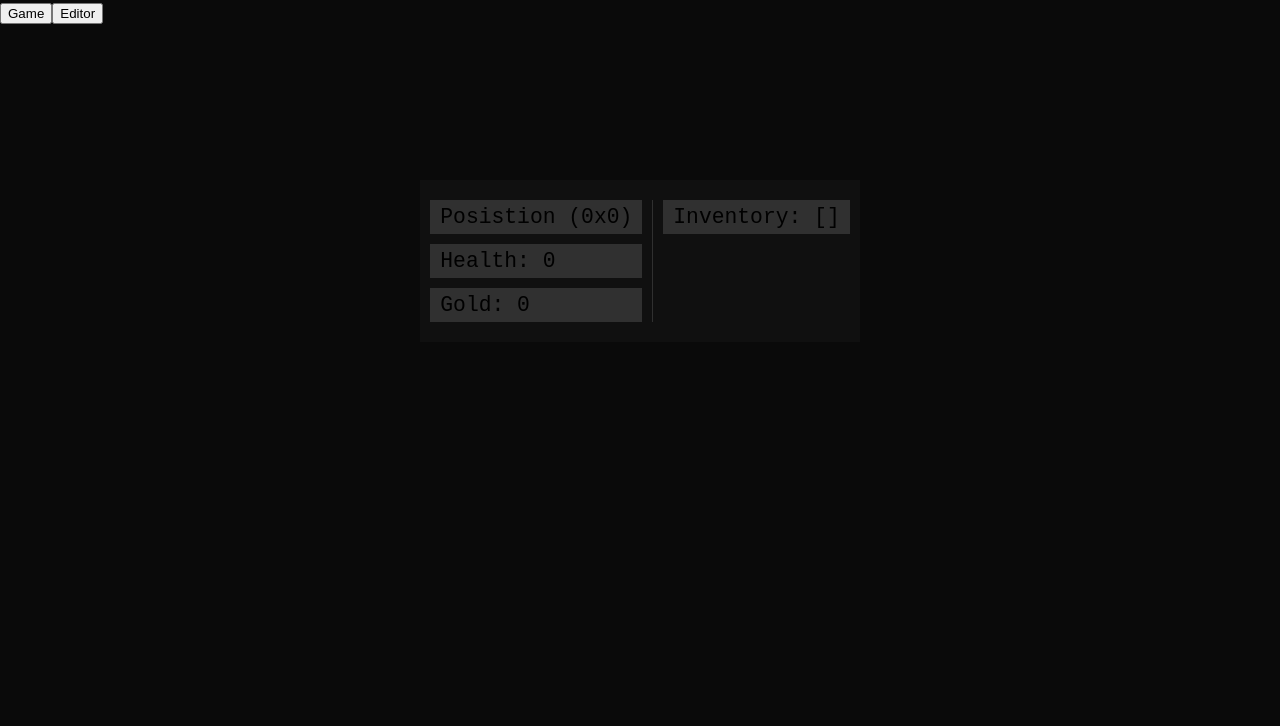
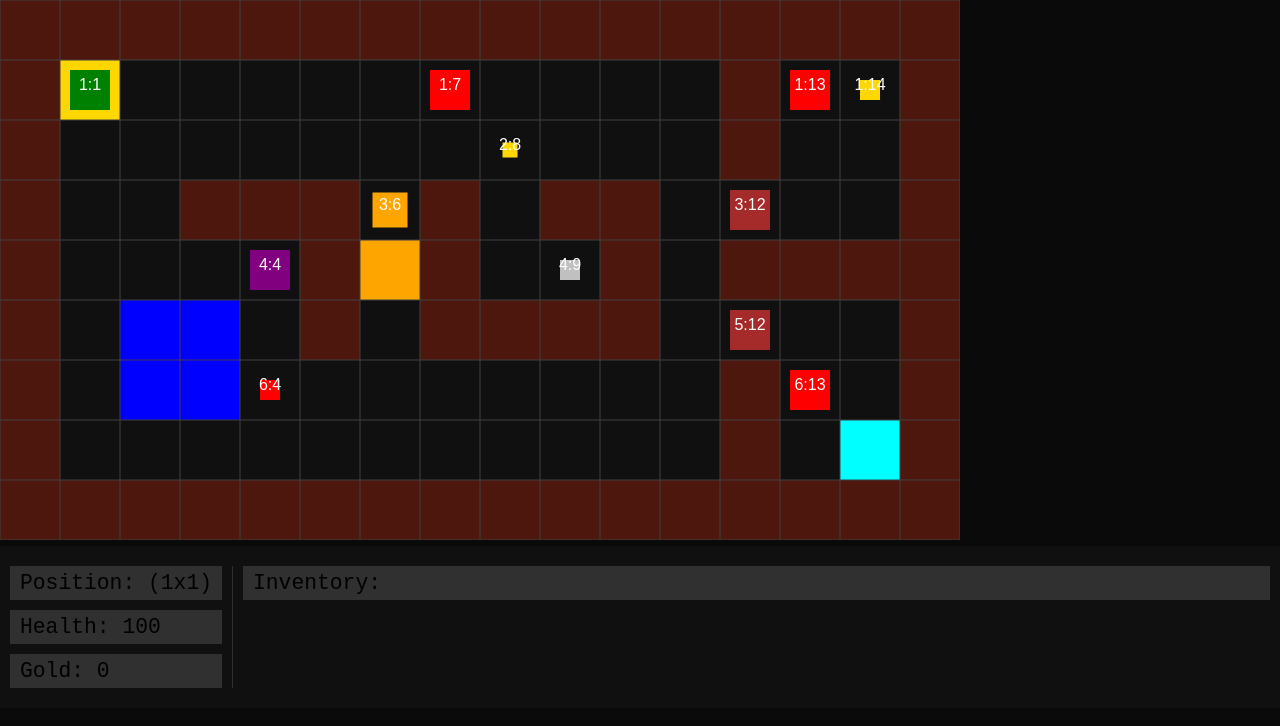
Before and after one commit to attila00198/dungeongame, a plain HTML site: page index.html in a window 1280 px wide. Drawn offline with Linux system fonts and the light colour scheme.

Commit message:
Removes editor features and refactors entity spawning
Streamlines the UI and codebase by removing the editor tab, related scripts, and styles, focusing solely on the dungeon game. Refactors entity placement logic for clarity, separating fixed and random entity spawns to improve reliability and maintainability. Enables debug mode by default and enhances debug display for entities.

These changes simplify the user experience and code structure, making future maintenance and feature additions easier.

```diff
--- a/index.html
+++ b/index.html
@@ -6,9 +6,8 @@
     <meta name="viewport" content="width=device-width, initial-scale=1.0">
 
     <link rel="stylesheet" href="static/css/style.css">
-    <link rel="stylesheet" href="static/css/editor.css">
 
-    <title>Dungeon Game + Editor</title>
+    <title>Dungeon Game</title>
 </head>
 
 <body>
@@ -23,12 +22,6 @@
     <!-- UI and Game initialization -->
     <script src="static/js/ui.js"></script>
     <script src="static/js/game.js"></script>
-
-    <!-- Editor files -->
-    <script src="static/js/editor.js"></script>
-    <script src="static/js/editor-ui.js"></script>
-    <script src="static/js/map-loader.js"></script>
-
 </body>
 
 </html>
--- a/static/css/style.css
+++ b/static/css/style.css
@@ -44,8 +44,3 @@ body {
     padding: 5px 10px;
     background-color: #303030;
 }
-
-#gameTab {
-    width: fit-content;
-    margin: 0 auto;
-}
--- a/static/js/game.js
+++ b/static/js/game.js
@@ -39,8 +39,8 @@ const TILE_TYPE = {
 }
 
 const WALKABLE_TILES = [TILE_TYPE.EMPTY, TILE_TYPE.EXIT, TILE_TYPE.SPAWN]
-let GRID_WIDTH = grid[0].length
-let GRID_HEIGHT = grid.length
+const GRID_WIDTH = grid[0].length
+const GRID_HEIGHT = grid.length
 
 let tileWidth = width / GRID_WIDTH
 let tileHeight = height / GRID_HEIGHT
@@ -48,7 +48,7 @@ let tileSize = Math.min(tileWidth, tileHeight)
 
 // ============ GAME STATE ============
 let gameState = {
-    inDebugMode: false,
+    inDebugMode: true,
     player: null,
     inCombat: false,
     currentEnemy: null,
@@ -71,13 +71,7 @@ function isValidPos(row, col) {
 function isInViewRange(entity, player) {
     let dx = entity.pos_col - player.pos_col
     let dy = entity.pos_row - player.pos_row
-
-    // Manhattan távolság (egyszerűbb, gyorsabb)
     let distance = Math.abs(dx) + Math.abs(dy)
-
-    // VAGY Euclidean távolság (pontosabb kör alakú látótáv)
-    // let distance = Math.sqrt(dx * dx + dy * dy)
-
     return distance <= VIEW_DISTANCE
 }
 
@@ -141,6 +135,11 @@ function getRandomWalkablePos(minDistanceFrom = null, minDist = 3) {
             continue
         }
 
+        if (getEntityAt(row, col, entityLayer) !== null) {
+            attempts++
+            continue
+        }
+
         if (minDistanceFrom) {
             let distance = Math.abs(row - minDistanceFrom.pos_row) +
                 Math.abs(col - minDistanceFrom.pos_col)
@@ -163,7 +162,7 @@ function spawnPlayer(player) {
             if (grid[row][col] === TILE_TYPE.SPAWN) {
                 player.pos_row = row
                 player.pos_col = col
-                console.log(`[SPAWN] Player spawned at (${col}, ${row})`)
+                console.log(`[SPAWN] Player spawned at (${row}, ${col})`)
                 return true
             }
         }
@@ -324,12 +323,14 @@ function drawEntity(entity) {
         let cx = entity.pos_col * tileSize + (tileSize - entity.size) / 2
         let cy = entity.pos_row * tileSize + (tileSize - entity.size) / 2
         drawRect(cx, cy, entity.size, entity.size, entity.color)
+        if (gameState.inDebugMode) {
+            drawText(`${entity.pos_row}:${entity.pos_col}`, cx + entity.size / 2, cy + entity.size / 2, "16px", "white", "center")
+        }
     }
 }
 
 function drawEntityLayer(entityList) {
     for (let entity of entityList) {
-        // Csak akkor rajzoljuk, ha a játékos látja (nincs fal és távolságon belül van)
         if (hasLineOfSight(entity, gameState.player)) {
             drawEntity(entity);
         }
@@ -337,7 +338,6 @@ function drawEntityLayer(entityList) {
 }
 
 // ============ UI & SYSTEM ============
-
 function updateInfoPanel() {
     if (gameState.player != null) {
         getById("pPos").textContent = `Position: (${gameState.player.pos_row}x${gameState.player.pos_col})`
@@ -389,7 +389,7 @@ function drawInfoScreen() {
     let swScaled = width * 0.6;
     let shScaled = height * 0.15;
     let cx = (width - swScaled) / 2;
-    let cy = height - shScaled - 40; // Lent-középen
+    let cy = height - shScaled - 40;
 
     drawRect(cx, cy, swScaled, shScaled, "#1a1a4d");
     drawFrame(cx, cy, swScaled, shScaled, 10, "cyan", 3);
@@ -409,7 +409,6 @@ function handleCombatAction() {
         if (!gameState.currentEnemy.isAlive()) {
             gameState.combatLog = `${gameState.currentEnemy.name} defeated!`;
             setTimeout(() => {
-                // Töröljük az ellenséget az entityLayer-ből
                 let index = entityLayer.indexOf(gameState.currentEnemy);
                 if (index > -1) {
                     entityLayer.splice(index, 1);
@@ -438,19 +437,16 @@ function handleCombatAction() {
 }
 
 // ============ INPUT HANDLING ============
-
 window.addEventListener("keydown", (e) => {
     if (e.repeat) return;
 
-    // HARC ALATTI IRÁNYÍTÁS
     if (gameState.inCombat) {
         if (e.key === " ") {
             handleCombatAction();
         }
-        return; // Harc közben nem mozgunk a pályán
+        return;
     }
 
-    // FELFEDEZÉS ALATTI IRÁNYÍTÁS (Mozgás)
     let direction = null;
     if (e.key === "w") direction = "up";
     if (e.key === "s") direction = "down";
@@ -470,63 +466,76 @@ window.addEventListener("keydown", (e) => {
     }
 });
 
-
 // ============ INITIALIZATION ============
 window.onload = () => {
     gameState.player = new Player("green");
 
-    // Enemies
-    for (let i = 0; i < 3; i++) {
-        entityLayer.push(new Enemy(`Goblin_${i + 1}`, 30, 10, 5, "red"));
+    // 1. Spawn player FIRST
+    if (!spawnPlayer(gameState.player)) {
+        console.error("[FATAL] Could not spawn player!");
+        return;
     }
 
-    // BOSS
-    entityLayer.push(new Enemy("BOSS", 60, 20, 10, "purple"))
+    // 2. Define and spawn FIXED position entities
+    const fixedEntities = [
+        // Items
+        { entity: new Key("gold_key", "gold", 1, 14), row: 1, col: 14 },
+        { entity: new Key("silver_key", "silver", 4, 9), row: 4, col: 9 },
+        { entity: new Potion("Health Potion", 30, 6, 4), row: 6, col: 4 },
+        { entity: new Gold(50, 2, 8), row: 2, col: 8 },
 
-    // Items
-    entityLayer.push(new Key("gold_key", "gold", 1, 14));
-    entityLayer.push(new Key("silver_key", "silver", 4, 9));
-    entityLayer.push(new Potion("Health Potion", 30, 6, 4));
-    entityLayer.push(new Gold(50, 2, 8));
+        // Structures
+        { entity: new Door(5, 12, "gold_key"), row: 5, col: 12 },
+        { entity: new Door(3, 12, "silver_key"), row: 3, col: 12 },
+        { entity: new Chest(3, 6, [new Gold(100), new Potion("Health Potion", 50, -1, -1)]), row: 3, col: 6 },
+    ];
 
-    // Structures
-    entityLayer.push(new Door(5, 12, "gold_key"));
-    entityLayer.push(new Door(3, 12, "silver_key"));
-    entityLayer.push(new Chest(3, 6, [new Gold(100), new Potion("Health Potion", 50, -1, -1)]));
-
-    let enemyCount = 0;
-    let itemCount = 0;
-    let structureCount = 0;
-
-    for (let e of entityLayer) {
-        if (e instanceof Enemy) enemyCount++;
-        if (e instanceof Item) itemCount++;
-        if (e instanceof Structure) structureCount++;
+    for (let config of fixedEntities) {
+        if (spawnEntity(config.entity, config.row, config.col)) {
+            entityLayer.push(config.entity);
+        } else {
+            console.warn(`[SPAWN] Failed to spawn at (${config.row}, ${config.col})`);
+        }
     }
 
-    console.log("[Debug]: Enemy count:", enemyCount);
-    console.log("[Debug]: Item count:", itemCount);
-    console.log("[Debug]: Structure count:", structureCount);
+    // 3. Define and spawn RANDOM position enemies
+    const randomEnemies = [
+        new Enemy("Goblin_1", 30, 10, 5, "red"),
+        new Enemy("Goblin_2", 30, 10, 5, "red"),
+        new Enemy("Goblin_3", 30, 10, 5, "red"),
+        new Enemy("BOSS", 60, 20, 10, "purple"),
+    ];
 
-    // Spawn player
-    if (gameState.player) spawnPlayer(gameState.player);
+    for (let enemy of randomEnemies) {
+        if (spawnEntityRandom(enemy, gameState.player)) {
+            entityLayer.push(enemy);
+        } else {
+            console.warn(`[SPAWN] Failed to spawn ${enemy.name} randomly`);
+        }
+    }
 
-    // Spawn enemies randomly
+    // 4. Stats logging
+    let stats = { enemies: 0, items: 0, structures: 0 };
     for (let e of entityLayer) {
-        if (e instanceof Enemy) spawnEntityRandom(e, gameState.player);
+        if (e instanceof Enemy) stats.enemies++;
+        else if (e instanceof Item) stats.items++;
+        else if (e instanceof Structure) stats.structures++;
     }
+
+    console.log(`[SPAWN] Loaded ${entityLayer.length} entities:`);
+    console.log(`  - ${stats.enemies} enemies`);
+    console.log(`  - ${stats.items} items`);
+    console.log(`  - ${stats.structures} structures`);
 
     // ============ GAME LOOP ============
     function gameLoop() {
         clearCanvas();
 
-        // Game Over check
         if (gameState.gameOver) {
             drawGameOverScreen();
             return;
         }
 
-        // Victory check
         if (gameState.playerWon) {
             drawVictoryScreen();
             return;
@@ -538,23 +547,16 @@ window.onload = () => {
             drawGrid();
         }
 
-<<<<<<< HEAD
-        // Entities renderelése típus szerint
         for (let e of entityLayer) {
-            // Structures mindig látszanak (ajtók, ládák)
             if (e instanceof Structure) {
                 drawEntity(e);
-            }
-            // Többi csak ha a játékos látja
-            else if (gameState.player != null && hasLineOfSight(e, gameState.player)) {
+            } else if (gameState.player != null && hasLineOfSight(e, gameState.player)) {
+                drawEntity(e);
+            } else if (gameState.player != null && gameState.inDebugMode) {
                 drawEntity(e);
             }
         }
-=======
-        drawEntityLayer(entityLayer)
->>>>>>> parent of bd65db6 (Refactors entity spawning for clarity and reliability)
 
-        // Játékos mindig felül
         if (gameState.player) {
             drawEntity(gameState.player);
         }
--- a/static/js/ui.js
+++ b/static/js/ui.js
@@ -15,66 +15,12 @@ function infoContainer() {
     ).setId("infoContainer")
 }
 
-function tabContainer() {
-    return div(
-        btn("Game", "button")
-            .setId("gameTabBtn")
-            .setClass("tab-button active")
-            .onClick(() => switchToGameTab()),
-        btn("Editor", "button")
-            .setId("editorTabBtn")
-            .setClass("tab-button")
-            .onClick(() => switchToEditorTab())
-    ).setClass("tab-container")
-}
-
-function gameTab() {
+function app() {
     return div(
         gameContainer(),
         infoContainer()
     ).setId("gameTab").setClass("tab-content active")
 }
 
-function editorTab() {
-    return div().setId("editorTab").setClass("tab-content")
-}
-
-function app() {
-    return div(
-        tabContainer(),
-        gameTab(),
-        editorTab()
-    ).setId("app")
-}
-
-function switchToGameTab() {
-    getById("gameTab").classList.add("active")
-    getById("editorTab").classList.remove("active")
-    getById("gameTabBtn").classList.add("active")
-    getById("editorTabBtn").classList.remove("active")
-    console.log("[UI] Switched to Game tab")
-}
-
-function switchToEditorTab() {
-    getById("gameTab").classList.remove("active")
-    getById("editorTab").classList.add("active")
-    getById("gameTabBtn").classList.remove("active")
-    getById("editorTabBtn").classList.add("active")
-    console.log("[UI] Switched to Editor tab")
-
-    // Initialize editor if not already done
-    if (!editorState.grid) {
-        initEditor()
-    }
-}
-
 let appContainer = getById("appContainer")
 appContainer.appendChild(app())
-
-// Initialize editor UI after DOM is ready
-window.addEventListener("DOMContentLoaded", () => {
-    const editorTabElement = getById("editorTab")
-    if (editorTabElement) {
-        editorTabElement.appendChild(createEditorContainer())
-    }
-})
```
